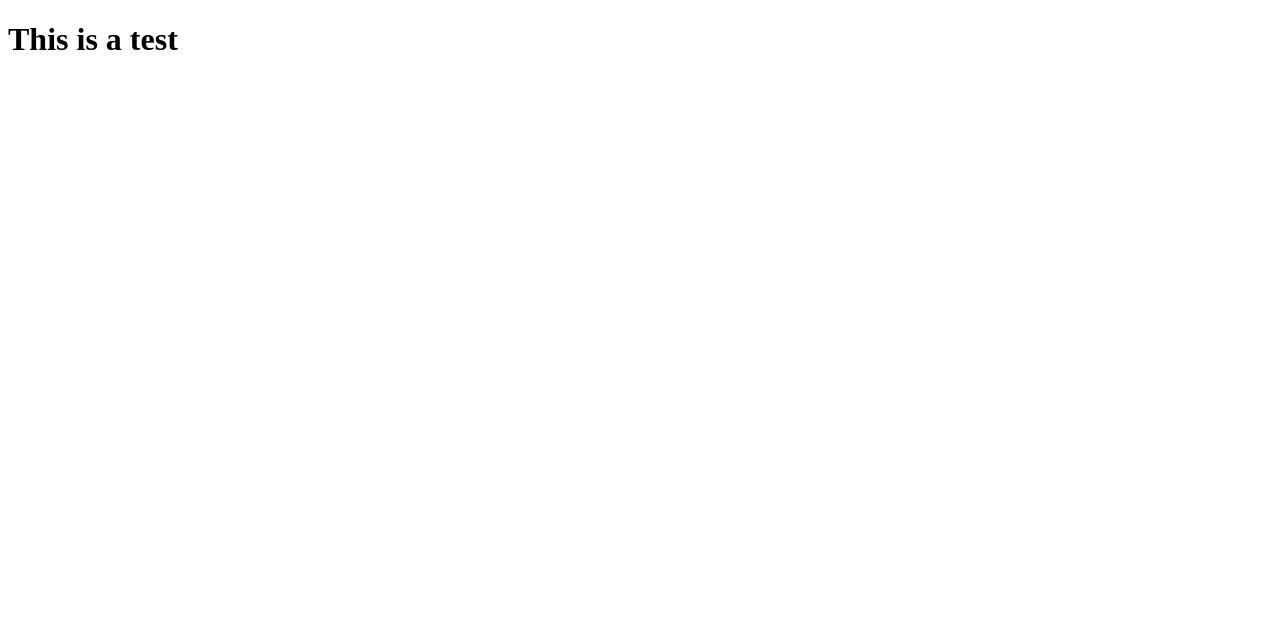
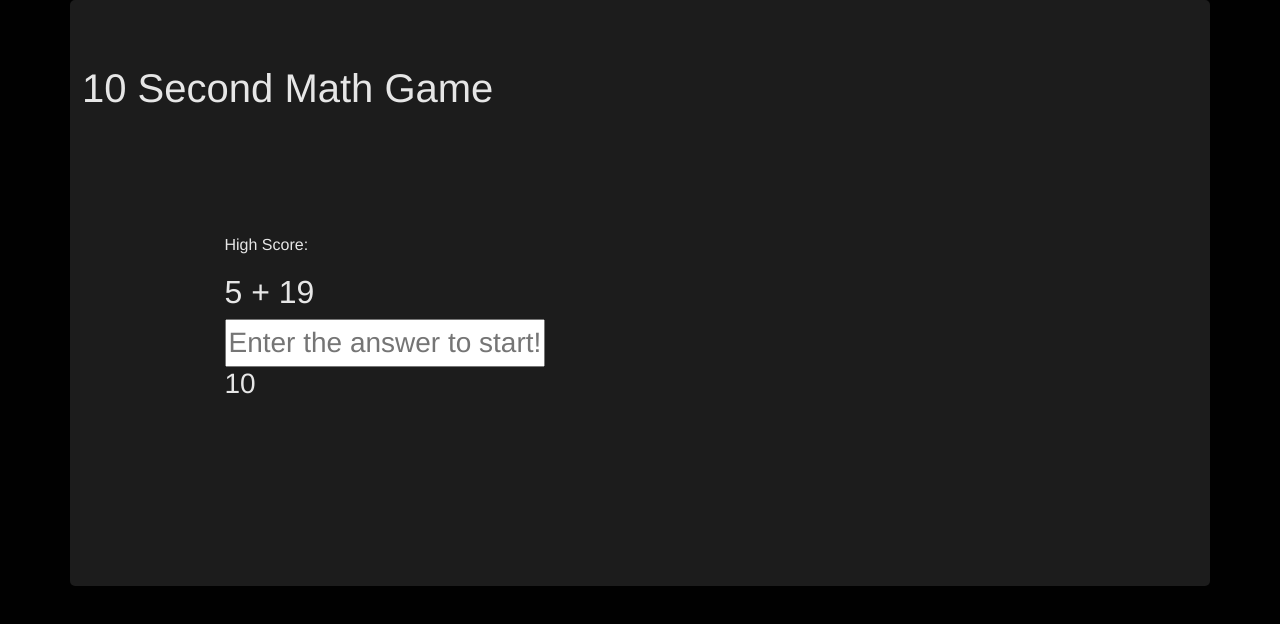
Before and after one commit to sydg1t/10-Sec-Math-Game, a plain HTML site: page index.html in a window 1280 px wide. Drawn offline with nearby package versions, Linux system fonts and the light colour scheme.

Commit message:
Added functions to generate random numbers and start the timer

```diff
--- a/index.html
+++ b/index.html
@@ -1,15 +1,31 @@
 <!DOCTYPE html>
 <html>
+
 <head>
   <title>10 Sec Math Game</title>
   <meta charset="utf-8">
-    <script src="https://cdn.jsdelivr.net/npm/bootstrap@5.2.3/dist/js/bootstrap.bundle.min.js" integrity="sha384-kenU1KFdBIe4zVF0s0G1M5b4hcpxyD9F7jL+jjXkk+Q2h455rYXK/7HAuoJl+0I4" crossorigin="anonymous"></script>
+  <link href="https://cdn.jsdelivr.net/npm/bootstrap@5.3.2/dist/css/bootstrap.min.css" rel="stylesheet" integrity="sha384-T3c6CoIi6uLrA9TneNEoa7RxnatzjcDSCmG1MXxSR1GAsXEV/Dwwykc2MPK8M2HN" crossorigin="anonymous">
   <script src="https://code.jquery.com/jquery-3.6.0.min.js"></script>
 
-    <link rel = "stylesheet" href="style.css">
+  <link rel="stylesheet" href="style.css">
   <script src="script.js"></script>
 </head>
+
 <body>
-    <h1>This is a test</h1>
+  <div class="container">
+    <h1>10 Second Math Game</h1>
+    <div class="row justify-content-center">
+      <div class="primary-container col-12 col-lg-9">
+        <p id="high-score">High Score:</p>
+        <h2 id="problem">1+1</h2>
+        <form>
+        <input type="number submit" name="answer" class="fs-3" placeholder="Enter the answer to start!">
+        </form>
+        <h3 id="timer">10</h3>
+
+      </div>
+    </div>
+  </div>
 </body>
+
 </html>
--- a/script.js
+++ b/script.js
@@ -0,0 +1,34 @@
+let gameStart = false;
+let countdown;
+//generate new numbers
+let generateNumbers = function () {
+  let num1 = Math.floor((Math.random() * 20));
+  let num2 = Math.floor((Math.random() * 20));
+  let answer = num1 + num2;
+  let nums = [num1, num2, answer];
+  return nums;
+}
+//start timer
+let startTimer = function () {
+  countdown = 10;
+  var timer = setInterval(function () {
+    --countdown;
+    $('#timer').text(countdown);
+    if (countdown <= 0) {
+    clearInterval(timer);
+  }
+  }, 1000);
+
+}
+$(document).ready(function () {
+  $('#problem').text(generateNumbers()[0] + ' + ' + generateNumbers()[1]);
+
+
+  $('form').on('submit', function (e) {
+    e.preventDefault();
+    if (countdown === 10) {
+    startTimer()
+    }
+  })
+
+})
--- a/style.css
+++ b/style.css
@@ -0,0 +1,12 @@
+body {
+  background-color: #010101;
+  font-family: Helvetica;
+  color: #e6e6e6;
+}
+div {
+  border-radius: 5px;
+  padding: 5% 0;
+}
+div.container {
+  background-color: #1c1c1c;
+}
```
Lines whose indentation alone changed are shown as unchanged.
